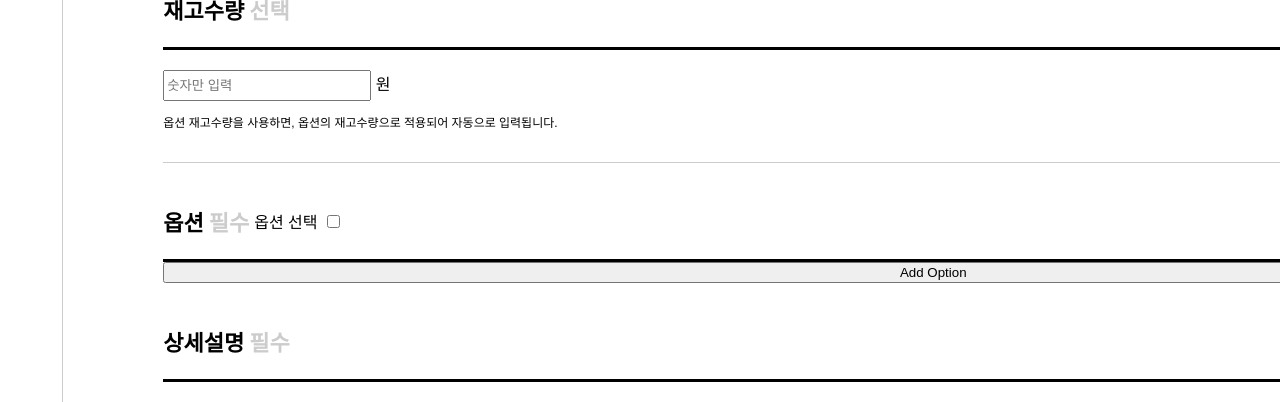
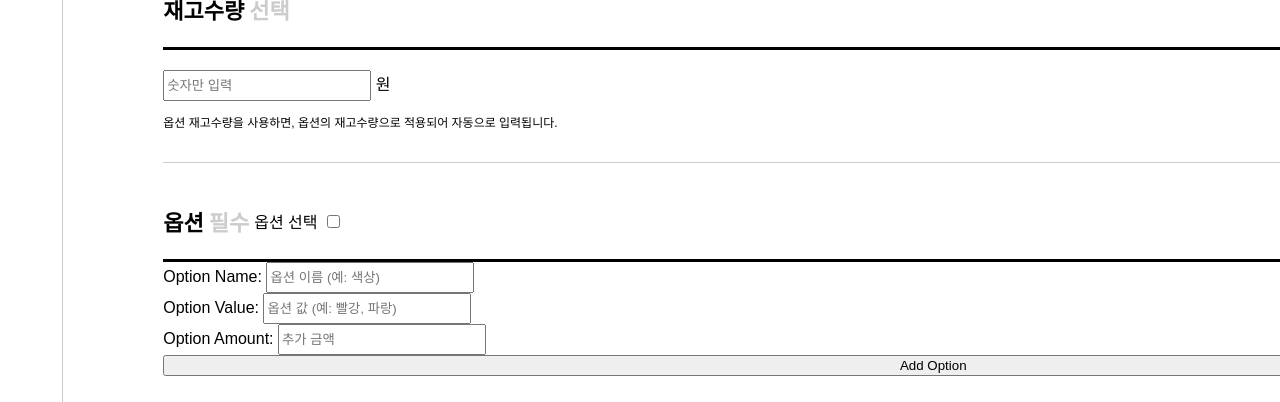
Before and after one commit to Woni1010011/anymall, a Django app: template anymall/main/templates/admin_set.html in a window 1280 px wide; the page is wider, and only the part inside the window is pictured. Shown: the part 1413-1815 px from the top of that part. Run offline with Django 4.2, Linux system fonts and the light colour scheme; the template is opened without the code that fills it, so the values that code supplies are empty.

Commit message:
Fix: OptionList
옵션기능 수정

작성자: 정효주

```diff
--- a/anymall/main/templates/admin_set.html
+++ b/anymall/main/templates/admin_set.html
@@ -5,7 +5,7 @@
     <meta charset="UTF-8">
     <meta name="viewport" content="width=device-width, initial-scale=1.0">
     <title>Anymall</title>
-    <link rel="stylesheet" href="/static/css/admin_set.css">
+    <link rel="stylesheet" href="static/css/admin_set.css">
 </head>
 <body>
     <header class="header">
@@ -147,7 +147,7 @@
                     <label for="is_option">옵션 선택</label><input type="checkbox" name="is_option">
                 </div>
                 <div id="option_fields_container">
-                    <div class="option_fields" style="display: none;">
+                    <div class="option_fields">
                         <label for="option_name">Option Name:</label>
                         <input type="text" name="options-option_name[]" id="option_name" placeholder="옵션 이름 (예: 색상)"><br>
 
--- a/anymall/main/views.py
+++ b/anymall/main/views.py
@@ -193,7 +193,7 @@ def admin_set(request):
                         product_no=product,
                         option_name=name,
                         option_value=value,
-                        option_amount=amount if amount else 0,
+                        option_amount=amount,
                     )
 
             return redirect("shop")
```
